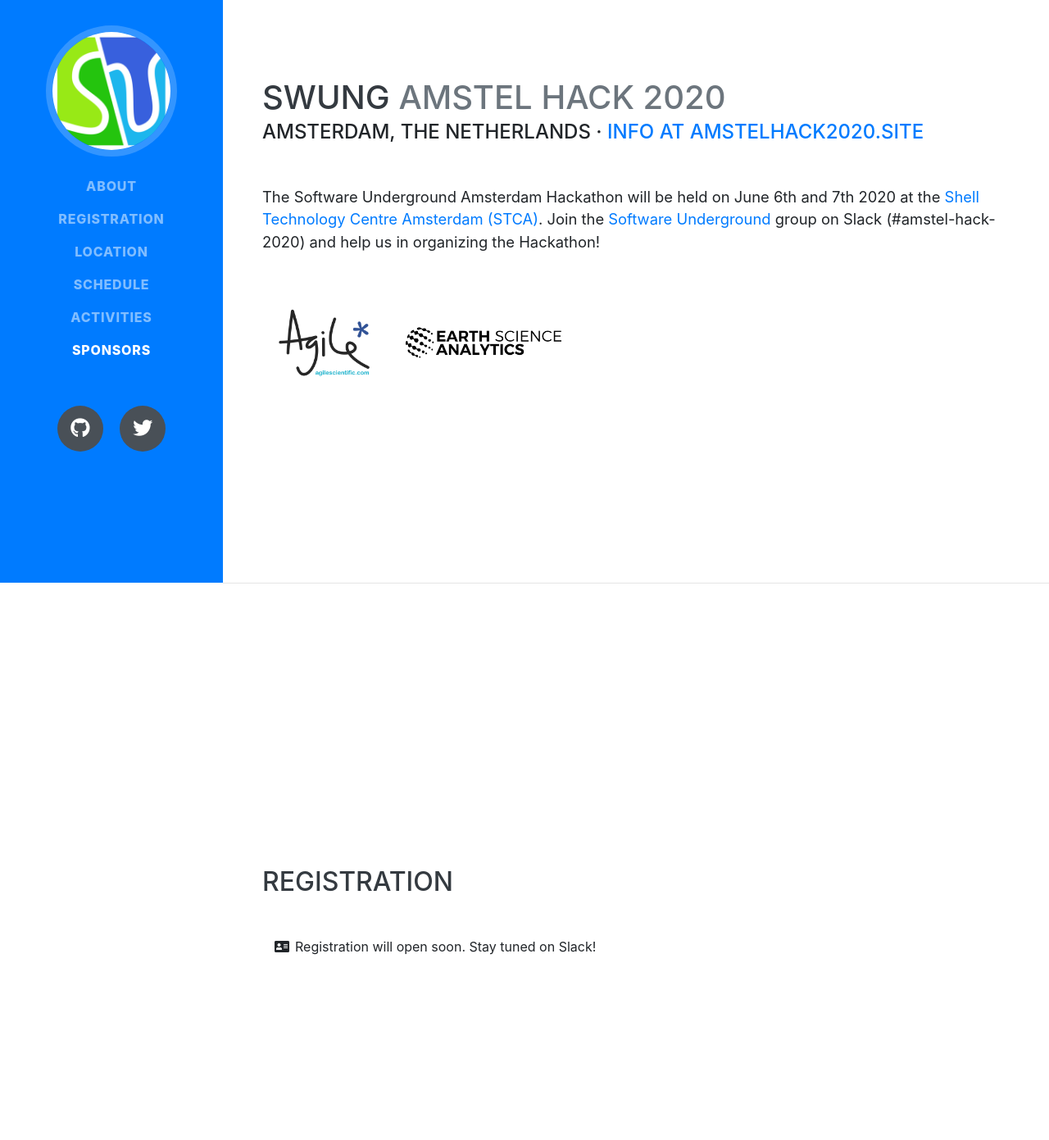
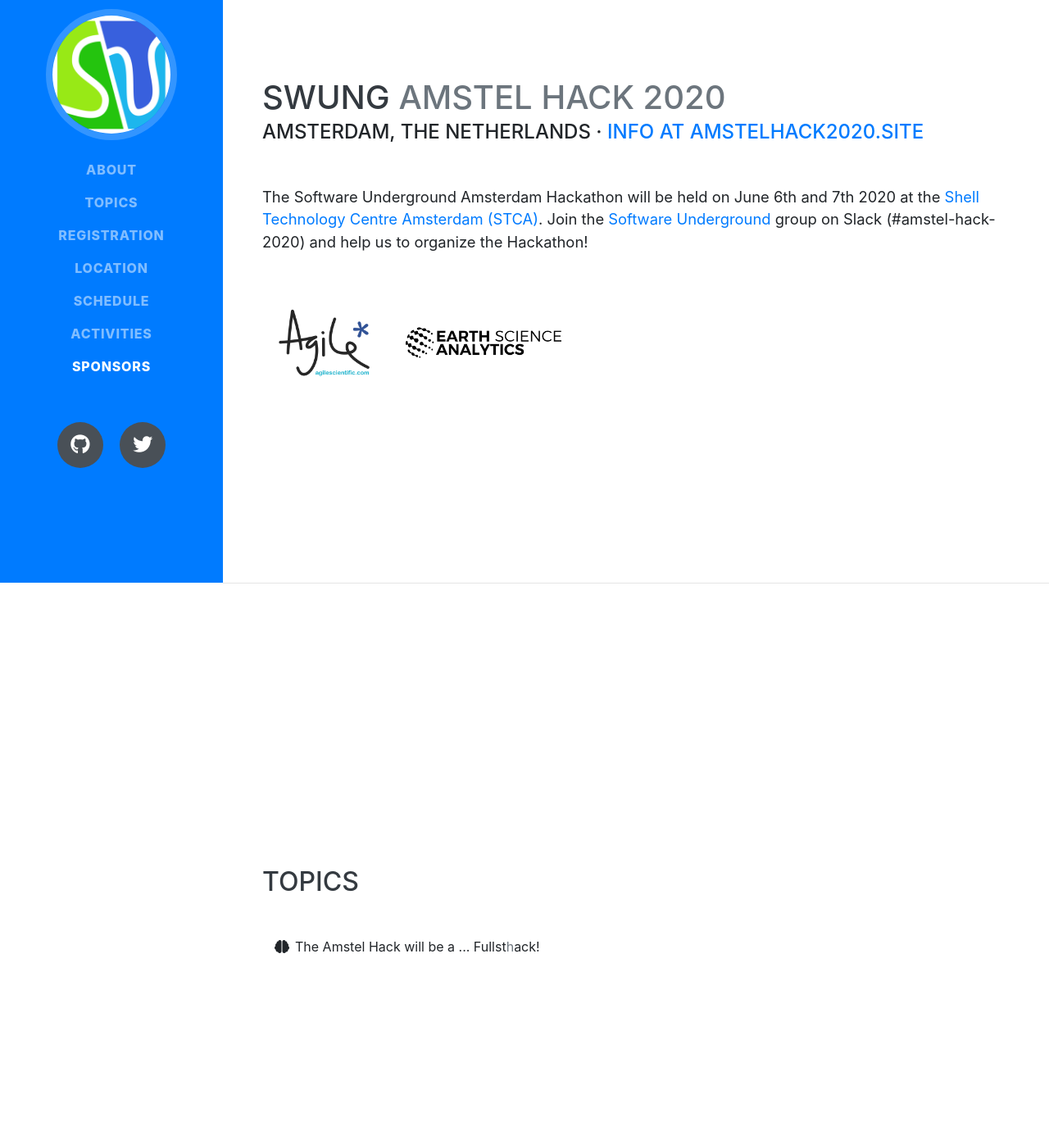
Before and after one commit to filippo82/amstelhack2020, a website with bundled scripts: page docs/index.html in a window 1280 px wide. Shown: the part 89-1480 px from the top of the page at 82% size. Built offline with nearby package versions, Linux system fonts and the light colour scheme; a web font is replaced by a local one.

Commit message:
Update index.html

```diff
--- a/docs/index.html
+++ b/docs/index.html
@@ -27,7 +27,7 @@
 
     <nav class="navbar navbar-expand-lg navbar-dark bg-primary fixed-top" id="sideNav">
       <a class="navbar-brand js-scroll-trigger" href="#page-top">
-        <span class="d-block d-lg-none">Software Underground Amsterdam Hackathon</span>
+        <span class="d-block d-lg-none">Amstel Hack 2020</span>
         <span class="d-none d-lg-block">
           <img class="img-fluid img-profile rounded-circle mx-auto mb-2" src="img/SU_square_rnd.png" alt="">
         </span>
@@ -39,6 +39,9 @@
         <ul class="navbar-nav">
           <li class="nav-item">
             <a class="nav-link js-scroll-trigger" href="#about">About</a>
+          </li>
+          <li class="nav-item">
+            <a class="nav-link js-scroll-trigger" href="#topics">Topics</a>
           </li>
           <li class="nav-item">
             <a class="nav-link js-scroll-trigger" href="#registration">Registration</a>
@@ -91,7 +94,7 @@
           <p class="lead mb-5">The Software Underground Amsterdam Hackathon will be held on June 6th and 7th 2020
             at the <a href="https://www.shell.nl/over-ons/amsterdam.html">Shell Technology Centre Amsterdam (STCA)</a>.
             Join the <a href="https://softwareunderground.org/">Software Underground</a> group on Slack (#amstel-hack-2020)
-            and help us in organizing the Hackathon!</p>
+            and help us to organize the Hackathon!</p>
 
           <!-- Sponsor logos -->
           <div class="container mb-5">
@@ -121,6 +124,21 @@
           </div>
            -->
 
+        </div>
+      </section>
+
+      <hr class="m-0">
+
+<!-------------------------- Topics ------------------------------------->
+      <section class="resume-section p-3 p-lg-5 d-flex flex-column" id="topics">
+        <div class="my-auto">
+          <h2 class="mb-5">Topics</h2>
+          <ul class="fa-ul mb-0">
+            <li>
+              <i class="fa-li fa fa-brain"></i>
+              The Amstel Hack will be a ... Fullst<span class="text-secondary">h</span>ack!
+	    </li>
+          </ul>
         </div>
       </section>
 
```
